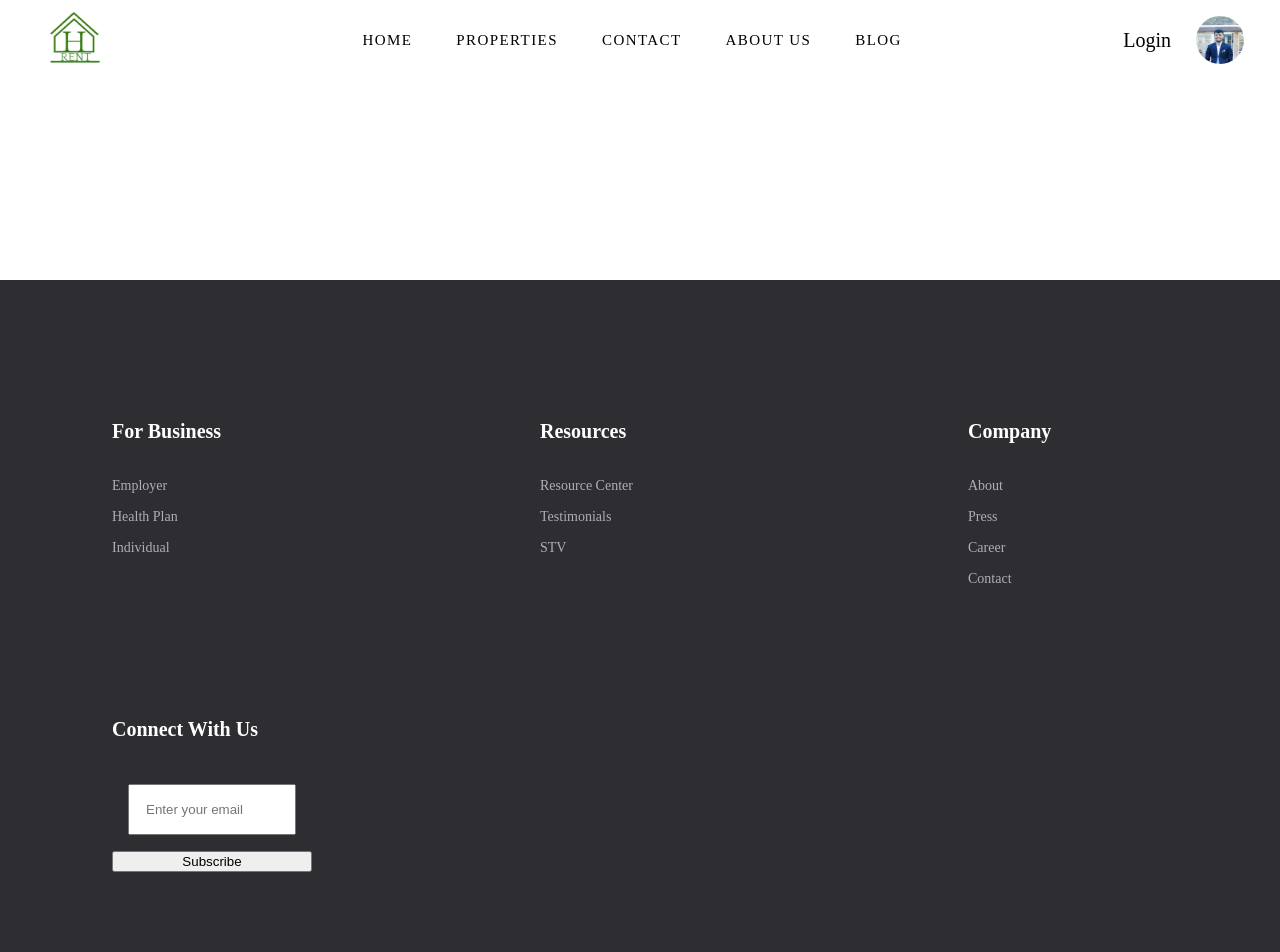
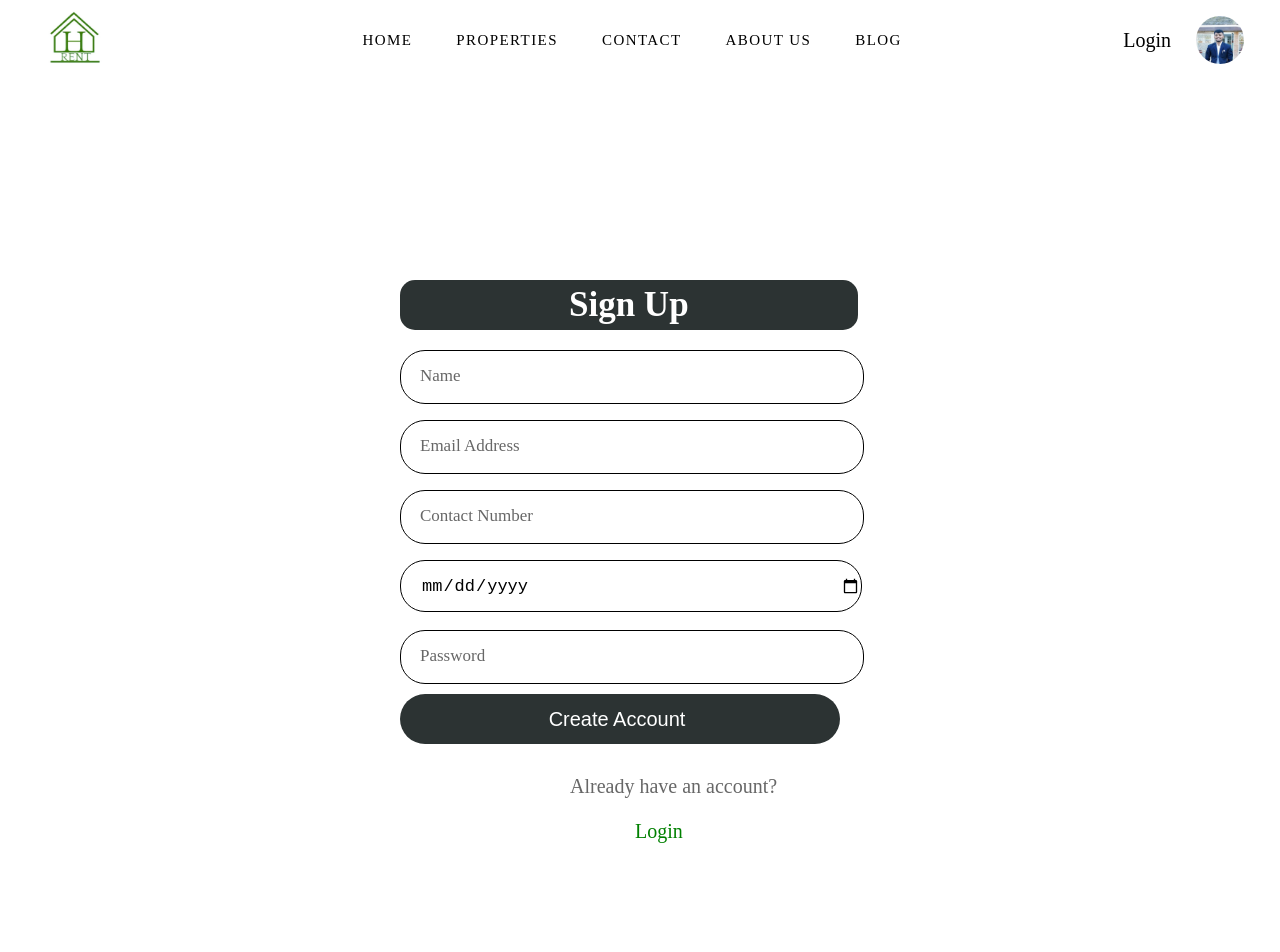
Before and after one commit to phirojshah/House-Rent, a React (Create React App) app: page /SignUp in a window 1280 px wide. Shown: the top 952 px of the page. Built offline with nearby package versions, Linux system fonts and the light colour scheme.

Commit message:
added Signup.js and Signup.css

```diff
--- a/package.json
+++ b/package.json
@@ -15,7 +15,7 @@
     "react-scripts": "5.0.1",
     "react-slick": "^0.29.0",
     "slick-carousel": "^1.8.1",
-    "styled-components": "^5.3.6",
+    "styled-components": "^5.3.8",
     "web-vitals": "^2.1.4"
   },
   "scripts": {
--- a/src/App.js
+++ b/src/App.js
@@ -6,6 +6,7 @@ import Home from "./Components/Home";
 import Login from "./Components/Login";
 import { Route, Routes } from "react-router-dom";
 import Footer from "./Components/Footer";
+import Signup from "./Components/Signup";
 
 function App() {
   return (
@@ -14,6 +15,7 @@ function App() {
       <Routes>
         <Route path="/" element={<Home />} />
         <Route path="/Login" element={<Login />} />
+        <Route path="/SignUp" element={<Signup />} />
       </Routes>
       <Footer />
     </div>
--- a/src/Components/Login.css
+++ b/src/Components/Login.css
@@ -54,7 +54,7 @@
     position: absolute;
     top: 50%;
     left: 20px;
-    color: #999999;
+    border-color: none;
     font-weight: 400;
     font-size: 17px;
     pointer-events: none;
--- /dev/null
+++ b/src/Components/Signup.css
@@ -0,0 +1,49 @@
+.login-link{
+    justify-content: center;
+    padding-left: 235px;
+    margin-top: 20px;
+}
+.already_account{
+  padding-left: 170px;
+  margin-top: 20px;
+}
+
+
+.signup{
+    height: 50px;
+    width: 100%;
+    margin-top: 20px;
+    position: relative;
+  }
+  .login-link a{
+    color: green;
+    text-decoration: none;
+  }
+  .Dob{
+    height: 50px;
+    width: 50%;
+    margin-top: 20px;
+    position: relative;
+  }
+  .Dob input{
+    height: 100%;
+    width: 100%;
+    outline: none;
+    font-size: 17px;
+    padding-left: 20px;
+    border: 1px solid Black;
+    border-radius: 25px;
+    transition: all 0.3s ease;
+  }
+
+  /*
+  form .Dob input:focus ~ label,
+  form .Dob input:valid ~ label{
+    top: 0%;
+    font-size: 16px;
+    color: #4158d0;
+    background: #fff;
+    transform: translateY(-50%);
+  }
+
+  */
--- /dev/null
+++ b/src/Components/Signup.js
@@ -0,0 +1,41 @@
+import React from "react";
+import "./Signup.css";
+function Signup() {
+  return (
+    <div className="wrapper">
+      <div className="title">Sign Up</div>
+      <form action="#">
+        <div className="field">
+          <input type="text" required />
+          <label>Name</label>
+        </div>
+
+        <div className="field">
+          <input type="text" required />
+          <label>Email Address</label>
+        </div>
+        <div className="field">
+          <input type="number" required />
+          <label>Contact Number</label>
+        </div>
+        <div className="Dob">
+          <input type="date" id="start" name="trip-start" min="" max="" />
+        </div>
+
+        <div className="field">
+          <input type="password" required />
+          <label>Password</label>
+          <div className="signup">
+            <input type="submit" value="Create Account" />
+          </div>
+          <div className="already_account">Already have an account?</div>
+          <div className="login-link">
+            <a href="#">Login</a>
+          </div>
+        </div>
+      </form>
+    </div>
+  );
+}
+
+export default Signup;
```
Also changed, not shown: 1 other file (tests, documents, lock files or other folders).
